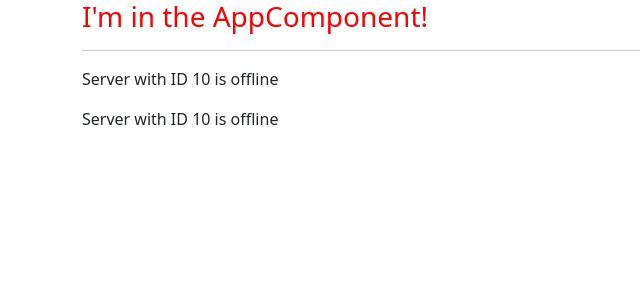
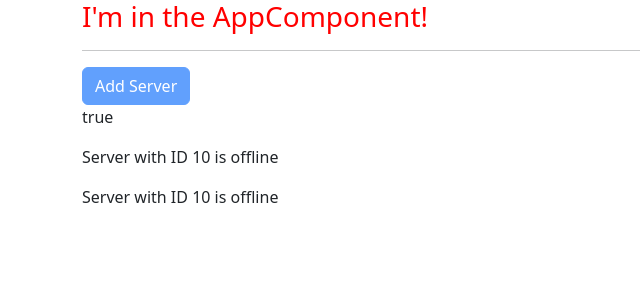
Before and after one commit to HaryAgni/angular-revision, an Angular app in the folder revision/: page / in a window 1280 px wide. Shown: the top 300 px of the page, without its empty margins (0-640 px from the left). Built offline with nearby package versions, Linux system fonts and the light colour scheme.

Commit message:
property binding

```diff
--- /dev/null
+++ b/revision/src/app/servers/servers.component.html
@@ -0,0 +1,4 @@
+<button [disabled]="allowNewServer" class="btn btn-primary">Add Server</button>
+<p [innerText]="allowNewServer"></p>
+<app-server></app-server>
+<app-server></app-server>
--- a/revision/src/app/servers/servers.component.ts
+++ b/revision/src/app/servers/servers.component.ts
@@ -4,11 +4,19 @@ import { Component } from '@angular/core';
   // selector: '[app-servers]',
   // selector: '.app-servers',
   selector: 'app-servers',
-  template: `
-  <app-server></app-server>
-  <app-server></app-server>`,
+  // template: `
+  // <app-server></app-server>
+  // <app-server></app-server>`,
+  templateUrl:"./servers.component.html",
   styleUrl: './servers.component.css'
 })
 export class ServersComponent {
 
+  allowNewServer = false;
+  constructor() {
+    setTimeout(() => {
+      this.allowNewServer = true;
+    }, 2000);
+  }
+
 }
```
